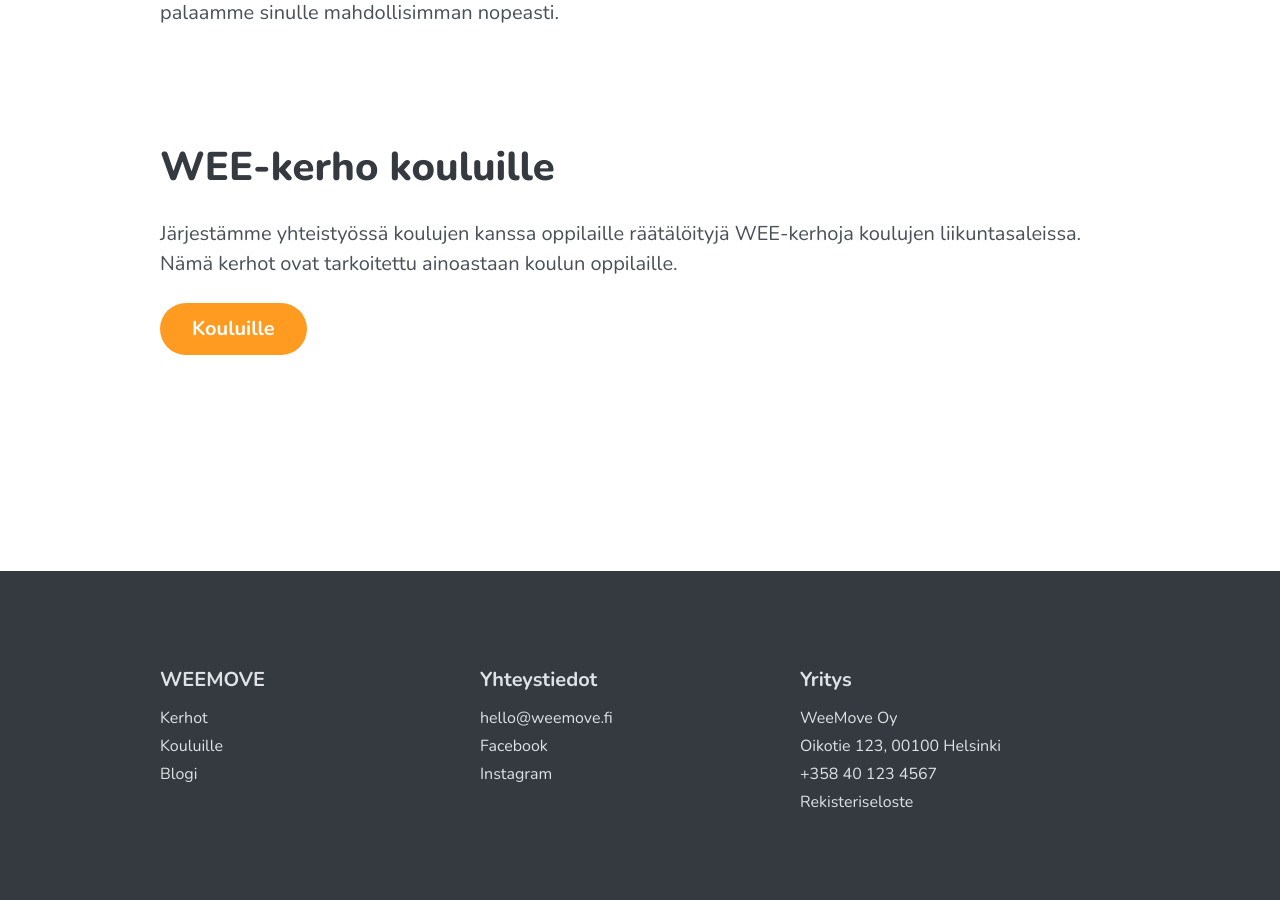
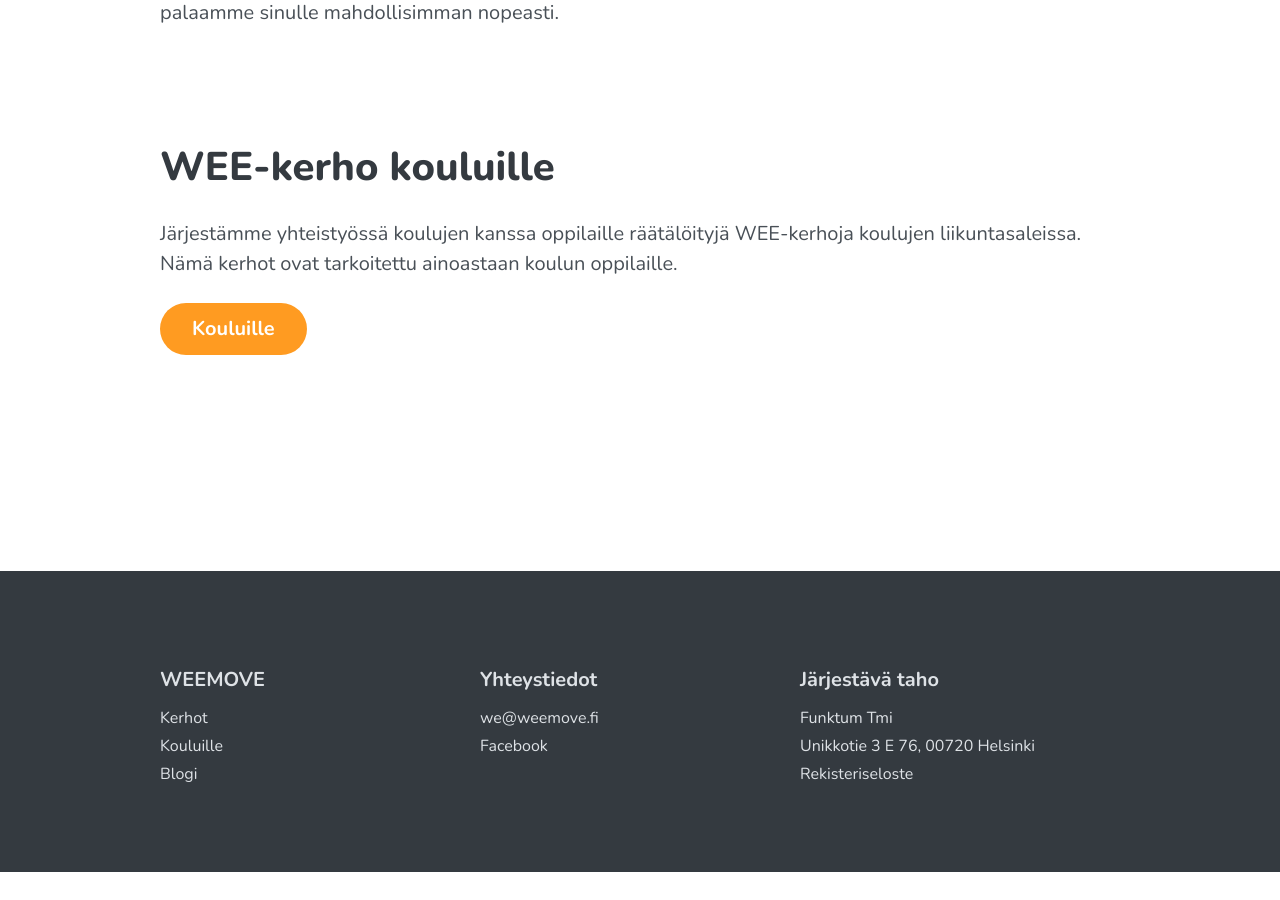
Before and after one commit to Funktum/weemove, a Jekyll site: the page built from _pages/home.md, in a window 1280 px wide and 900 px high, scrolled down 4382 px. Built offline with Jekyll 4.4.1, drawn with Linux system fonts in a browser that asks for light colours; our own code applies the rules of GitHub Pages for plain Markdown files; a script that is not in the unit is left out; after the commit the page ends 5254 px from its top, so only the background shows below that.

Commit message:
Update footer and add gdpr

```diff
--- a/_config.yml
+++ b/_config.yml
@@ -7,6 +7,7 @@ baseurl: "/weemove" # the subpath of your site, e.g. /blog
 url: "https://weemove.fi" # the base hostname & protocol for your site, e.g. http://example.com
 google_analytics: UA-XXXXXXXX-N
 date_format: "%-d.%-m.%Y"
+facbook: https://www.facebook.com/Funktum
 
 # Build settings
 markdown: kramdown
--- a/_includes/footer.html
+++ b/_includes/footer.html
@@ -2,22 +2,20 @@
   <div class="mw8 center ph4 pv5 flex justify-between flex-wrap">
     <div class="w-third-ns w-100 mv3">
       <h4 class="f4 we-gray-1 fw7 mv3">WEEMOVE</h4>
-      <a href="" class="link we-gray-1 hover-white db mv2">Kerhot</a>
-      <a href="" class="link we-gray-1 hover-white db mv2">Kouluille</a>
-      <a href="" class="link we-gray-1 hover-white db mv2">Blogi</a>
+      {%- for item in site.data.navigation -%}
+      <a class="link we-gray-1 hover-white db mv2" href="{{ item.url | relative_url }}">{{ item.title | escape }}</a>
+      {%- endfor -%}
     </div>
     <div class="w-third-ns w-100 mv3">
       <h4 class="f4 we-gray-1 fw7 mv3">Yhteystiedot</h4>
-      <a href="" class="link we-gray-1 hover-white db mv2">hello@weemove.fi</a>
-      <a href="" class="link we-gray-1 hover-white db mv2">Facebook</a>
-      <a href="" class="link we-gray-1 hover-white db mv2">Instagram</a>
+      <a href="mailto:{{site.email}}" class="link we-gray-1 hover-white db mv2">{{site.email}}</a>
+      <a href="{{site.facebook}}" class="link we-gray-1 hover-white db mv2">Facebook</a>
     </div>
     <div class="w-third-ns w-100 mv3">
-      <h4 class="f4 we-gray-1 fw7 mv3">Yritys</h4>
-      <div class="we-gray-1 mv2">WeeMove Oy</div>
-      <div class="we-gray-1 mv2">Oikotie 123, 00100 Helsinki</div>
-      <a href="" class="link we-gray-1 hover-white db mv2">+358 40 123 4567</a>
-      <a href="" class="link we-gray-1 hover-white db mv2">Rekisteriseloste</a>
+      <h4 class="f4 we-gray-1 fw7 mv3">Järjestävä taho</h4>
+      <div class="we-gray-1 mv2">Funktum Tmi</div>
+      <div class="we-gray-1 mv2">Unikkotie 3 E 76, 00720 Helsinki</div>
+      <a href="/weemove/gdpr" class="link we-gray-1 hover-white db mv2">Rekisteriseloste</a>
     </div>
   </div>
 </footer>
```
Also changed, not shown: _pages/gdpr.md (added, +66 -0 lines).
